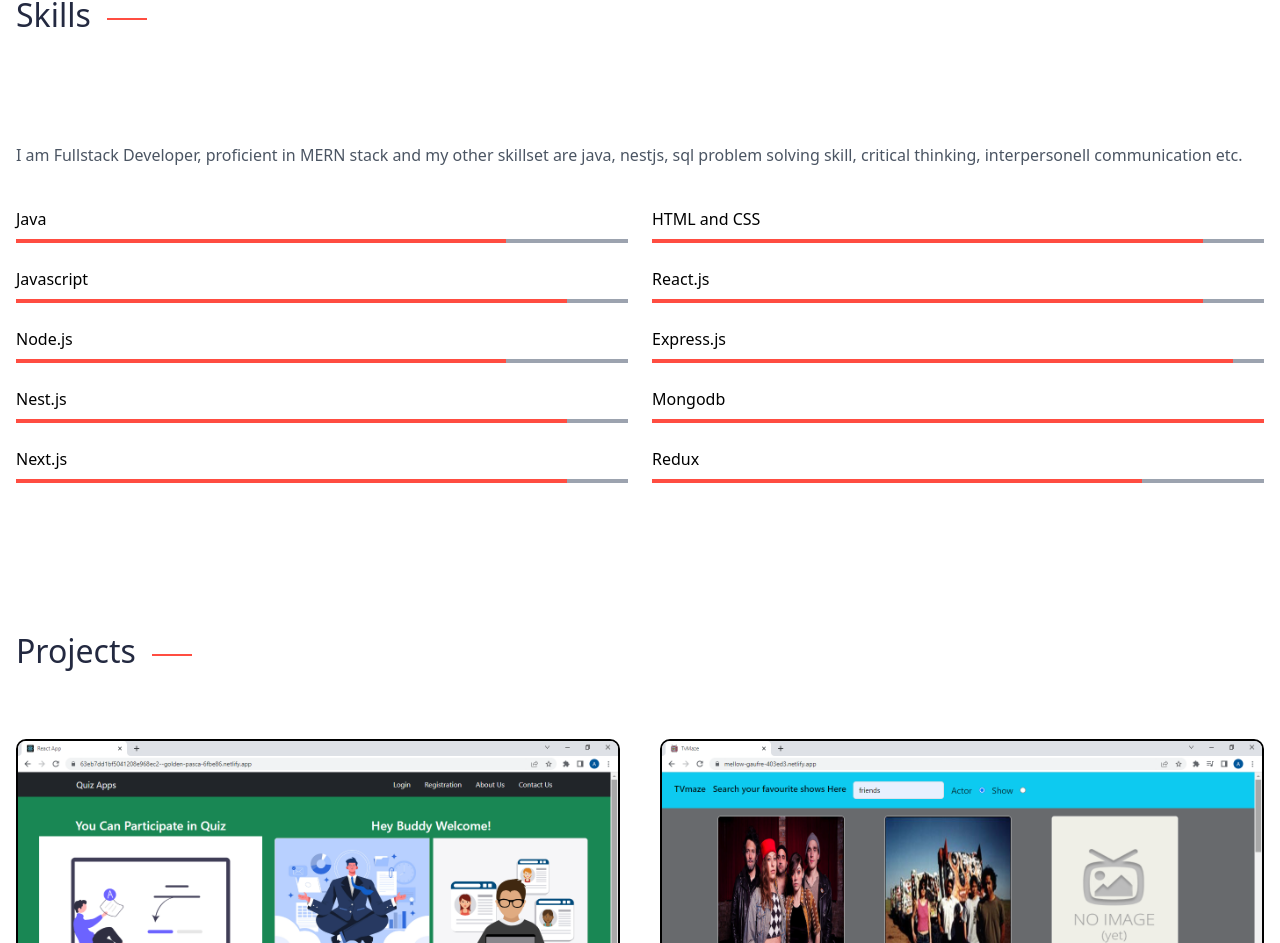
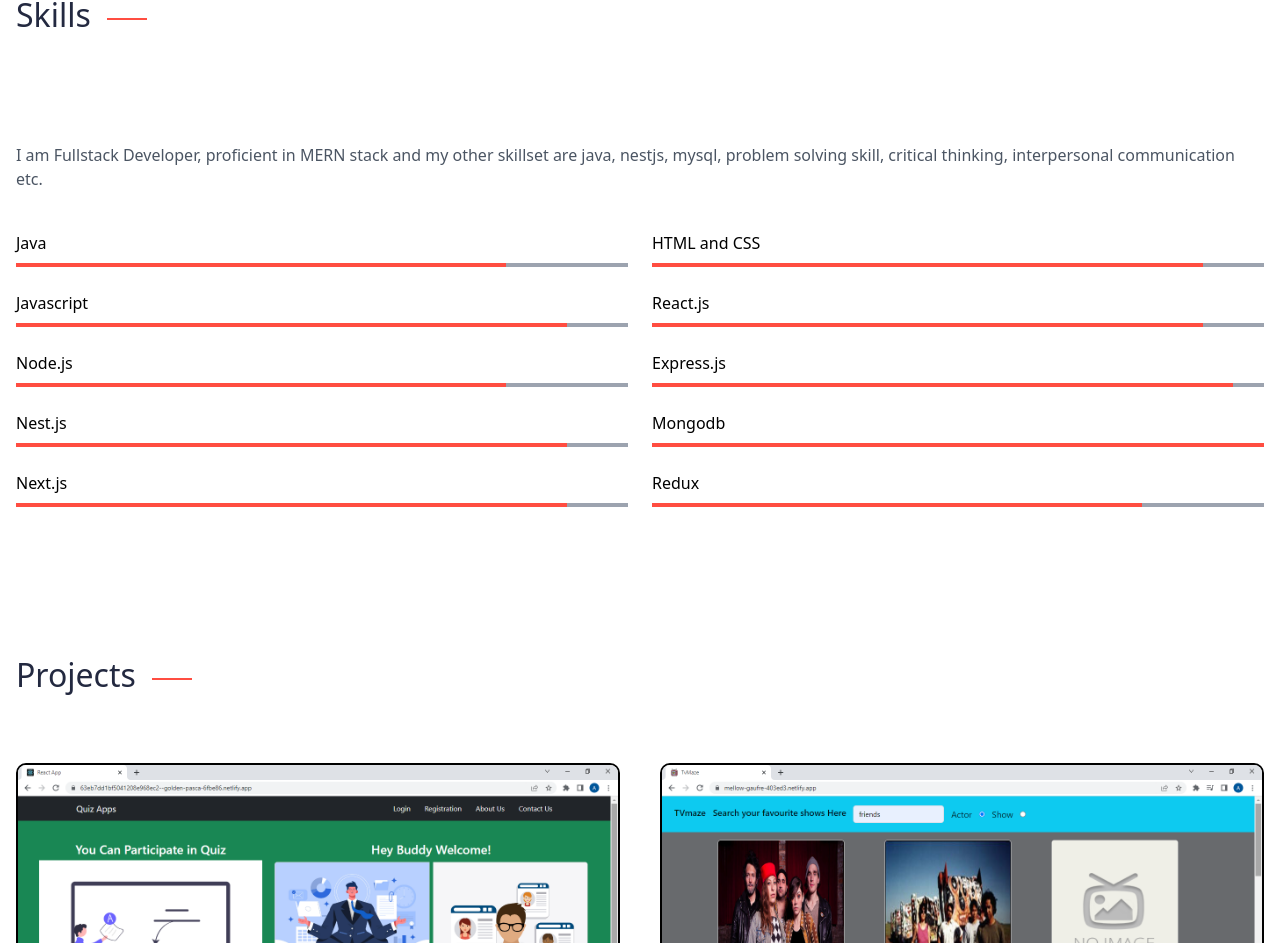
Before and after one commit to mohammadadnansheikh/Portfolio-Mohammad_Adnan-NEXTJS, a Next.js app: page / in a window 1280 px wide. Shown: the part 2152-3095 px from the top of the page. Built offline with nearby package versions, Linux system fonts and the light colour scheme.

Commit message:
Update skills.js

```diff
--- a/pages/skills.js
+++ b/pages/skills.js
@@ -19,8 +19,8 @@ const Skill = () => {
         <Heading title="Skills" />
         <p className="text-gray-600 mt-10 mb-10">
           I am Fullstack Developer, proficient in MERN stack and my other
-          skillset are java, nestjs, sql problem solving skill, critical
-          thinking, interpersonell communication etc.
+          skillset are java, nestjs, mysql, problem solving skill, critical
+          thinking, interpersonal communication etc.
         </p>
         <div className="grid grid-cols-1 md:grid-cols-2 gap-6">
           <div>
```
